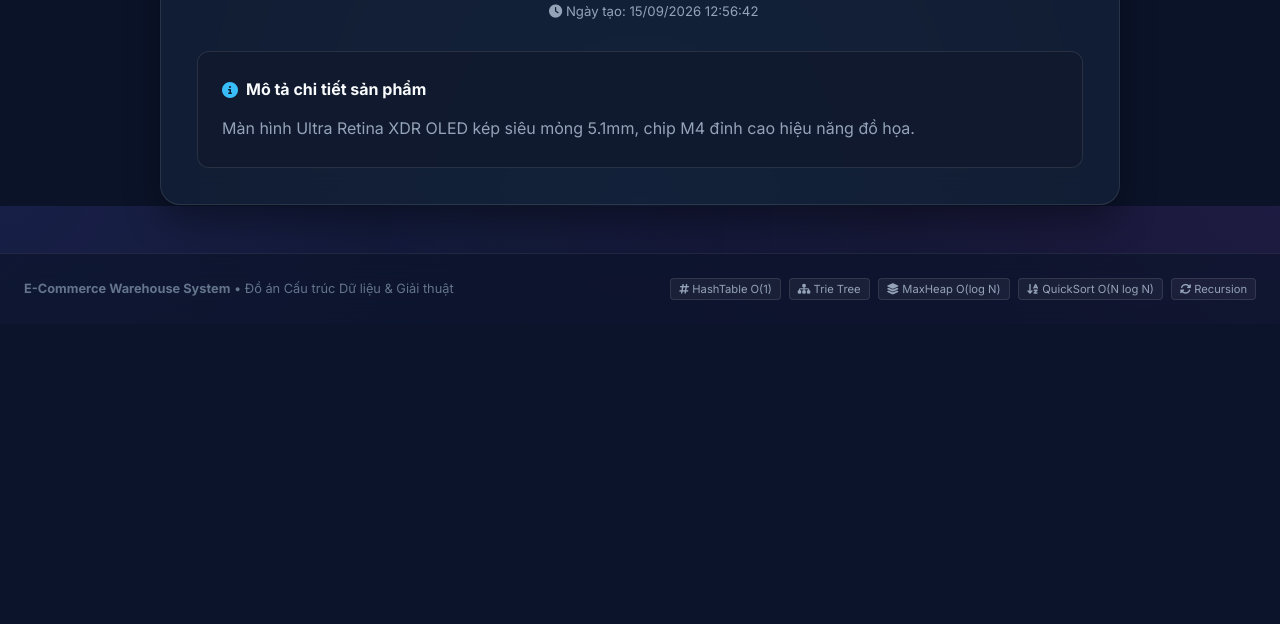
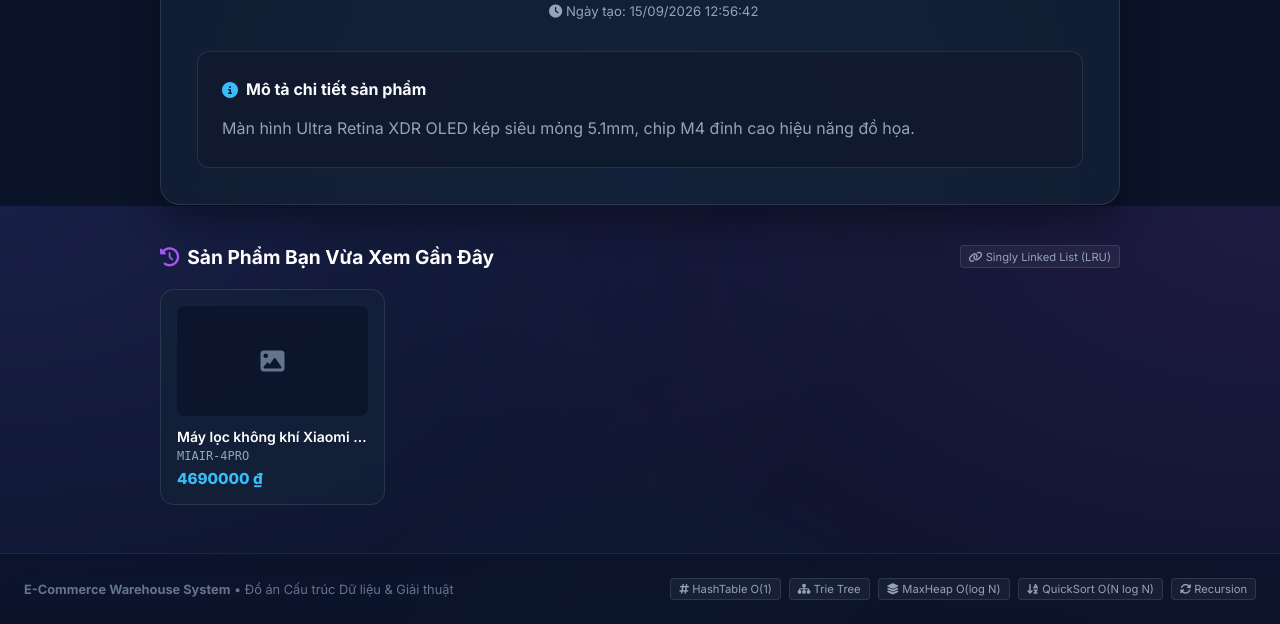
Before and after one commit to nigrumdiaster/ecommerce_warehouse, a Django app: page /product/detail/11/ in a window 1280 px wide. Shown: the part 594-1218 px from the top of the page. Before the commit the page ends 894 px from the top, so only its background shows below. Run offline with Django 5.2, Linux system fonts and the light colour scheme; data comes from the database, SQL or seed files in the repository; both versions use the stored data as it was after the commit.

Commit message:
Update recently view

```diff
--- a/engine/datastructures/__init__.py
+++ b/engine/datastructures/__init__.py
@@ -1,7 +1,10 @@
 from .hash_table import HashTable
 from .max_heap import MaxHeap
+from .linked_list import LinkedList, Node
 
 __all__ = [
     'HashTable',
     'MaxHeap',
+    'LinkedList',
+    'Node',
 ]
--- /dev/null
+++ b/engine/datastructures/linked_list.py
@@ -0,0 +1,108 @@
+class Node:
+    """Node trong Danh sách liên kết đơn (chỉ có con trỏ next)"""
+    def __init__(self, data=None):
+        self.data = data
+        self.next = None
+
+    def __repr__(self):
+        return f"Node({self.data})"
+
+
+class LinkedList:
+    def __init__(self, capacity=8):
+        self.head = None
+        self.count = 0
+        self.capacity = capacity
+
+    def is_empty(self):
+        return self.head is None
+
+    def __len__(self):
+        return self.count
+
+    def prepend(self, data):
+        """Thêm phần tử vào đầu danh sách - O(1)"""
+        new_node = Node(data)
+        new_node.next = self.head
+        self.head = new_node
+        self.count += 1
+        return new_node
+
+    def remove_by_id(self, item_id, id_getter=lambda x: getattr(x, 'id', x)):
+        """Tìm và xóa node có id tương ứng - O(N)"""
+        if self.head is None:
+            return False
+
+        # Nếu node cần xóa là head
+        if id_getter(self.head.data) == item_id:
+            self.head = self.head.next
+            self.count -= 1
+            return True
+
+        # Duyệt tìm node ở giữa hoặc cuối
+        prev = self.head
+        current = self.head.next
+        while current:
+            if id_getter(current.data) == item_id:
+                prev.next = current.next
+                self.count -= 1
+                return True
+            prev = current
+            current = current.next
+
+        return False
+
+    def remove_tail(self):
+        """Xóa phần tử cũ nhất ở cuối danh sách khi vượt quá giới hạn - O(N)"""
+        if self.head is None:
+            return None
+
+        # Danh sách chỉ có 1 phần tử
+        if self.head.next is None:
+            data = self.head.data
+            self.head = None
+            self.count = 0
+            return data
+
+        # Danh sách có >= 2 phần tử: tìm phần tử kế cuối
+        prev = self.head
+        current = self.head.next
+        while current.next:
+            prev = current
+            current = current.next
+
+        data = current.data
+        prev.next = None
+        self.count -= 1
+        return data
+
+    def add_recently_viewed(self, item, id_getter=lambda x: getattr(x, 'id', x)):
+        item_id = id_getter(item)
+        self.remove_by_id(item_id, id_getter)
+        self.prepend(item)
+
+        if self.count > self.capacity:
+            self.remove_tail()
+
+    def to_list(self):
+        result = []
+        current = self.head
+        while current:
+            result.append(current.data)
+            current = current.next
+        return result
+
+    def clear(self):
+        self.head = None
+        self.count = 0
+
+    def __iter__(self):
+        current = self.head
+        while current:
+            yield current.data
+            current = current.next
+
+
+# Alias tương thích nếu cần
+SinglyLinkedList = LinkedList
+SinglyNode = Node
--- a/products/services.py
+++ b/products/services.py
@@ -1,5 +1,5 @@
-from engine.datastructures.hash_table import HashTable
-from .models import Product
+from engine.datastructures import HashTable, LinkedList
+from .models import Product, ProductViewHistory
 
 
 class ProductLookupService:
@@ -27,4 +27,49 @@ class ProductLookupService:
         self.loaded = False
 
 
+class RecentlyViewedService:
+    def __init__(self, capacity=9):
+        self.capacity = capacity
+        self.sessions = {}
+
+    def get_user_list(self, session_key):
+        if session_key not in self.sessions:
+            self.sessions[session_key] = LinkedList(capacity=self.capacity)
+            # Load từ DB nếu có lịch sử trước đó
+            if session_key:
+                try:
+                    histories = ProductViewHistory.objects.filter(
+                        session_key=session_key
+                    ).select_related('product__category').order_by('viewed_at')[:self.capacity]
+                    for h in histories:
+                        self.sessions[session_key].add_recently_viewed(h.product)
+                except Exception:
+                    pass
+        return self.sessions[session_key]
+
+    def record_view(self, product, session_key, user=None):
+        if not session_key:
+            return
+
+        ll = self.get_user_list(session_key)
+        ll.add_recently_viewed(product)
+
+        # Cập nhật thời điểm xem vào Database
+        try:
+            ProductViewHistory.objects.update_or_create(
+                session_key=session_key,
+                product=product,
+                defaults={'user': user if (user and user.is_authenticated) else None}
+            )
+        except Exception:
+            pass
+
+    def get_recently_viewed(self, session_key):
+        if not session_key:
+            return []
+        ll = self.get_user_list(session_key)
+        return ll.to_list()
+
+
 product_lookup_service = ProductLookupService()
+recently_viewed_service = RecentlyViewedService(capacity=8)
--- a/products/views.py
+++ b/products/views.py
@@ -3,7 +3,7 @@ from django.db.models import Q
 from django.http import JsonResponse
 
 from .models import Product, Category
-from .services import product_lookup_service
+from .services import product_lookup_service, recently_viewed_service
 from .trie import ProductTrie
 
 
@@ -159,6 +159,17 @@ def product_detail_mock(request, product_id):
         Product.objects.select_related('category'),
         id=product_id
     )
+    if not request.session.session_key:
+        request.session.save()
+    session_key = request.session.session_key
+
+    # Ghi nhận sản phẩm vừa xem
+    user = request.user if request.user.is_authenticated else None
+    recently_viewed_service.record_view(product, session_key, user=user)
+
+    # Lấy danh sách sản phẩm vừa xem
+    all_recent = recently_viewed_service.get_recently_viewed(session_key)
+    recently_viewed = [p for p in all_recent if p.id != product.id]
 
     stock = None
     try:
@@ -173,6 +184,7 @@ def product_detail_mock(request, product_id):
         {
             'product': product,
             'stock': stock,
+            'recently_viewed': recently_viewed,
         }
     )
 
--- a/templates/products/product_detail.html
+++ b/templates/products/product_detail.html
@@ -21,7 +21,7 @@
         padding: 2.25rem;
         box-shadow: 0 15px 35px rgba(0, 0, 0, 0.35);
         max-width: 960px;
-        margin: 0 auto;
+        margin: 0 auto 2.5rem;
     }
 
     .product-main-grid {
@@ -145,6 +145,87 @@
         align-items: center;
         gap: 0.5rem;
     }
+
+    /* Recently Viewed Section */
+    .recent-section {
+        max-width: 960px;
+        margin: 0 auto;
+    }
+
+    .recent-header {
+        display: flex;
+        justify-content: space-between;
+        align-items: center;
+        margin-bottom: 1.25rem;
+    }
+
+    .recent-title {
+        font-size: 1.2rem;
+        font-weight: 700;
+        color: #fff;
+        display: flex;
+        align-items: center;
+        gap: 0.5rem;
+    }
+
+    .recent-grid {
+        display: grid;
+        grid-template-columns: repeat(auto-fill, minmax(210px, 1fr));
+        gap: 1.25rem;
+    }
+
+    .recent-card {
+        background: var(--glass-bg);
+        border: 1px solid var(--glass-border);
+        backdrop-filter: blur(12px);
+        border-radius: 14px;
+        padding: 1rem;
+        text-decoration: none;
+        color: inherit;
+        display: flex;
+        flex-direction: column;
+        transition: all 0.25s ease;
+    }
+
+    .recent-card:hover {
+        transform: translateY(-4px);
+        border-color: var(--accent-blue);
+        box-shadow: 0 8px 20px rgba(0, 0, 0, 0.3);
+    }
+
+    .recent-card-img {
+        height: 110px;
+        border-radius: 8px;
+        background: rgba(11, 19, 41, 0.8);
+        overflow: hidden;
+        margin-bottom: 0.75rem;
+        display: flex;
+        align-items: center;
+        justify-content: center;
+    }
+
+    .recent-card-img img {
+        width: 100%;
+        height: 100%;
+        object-fit: cover;
+    }
+
+    .recent-card-title {
+        font-size: 0.875rem;
+        font-weight: 600;
+        color: #fff;
+        margin-bottom: 0.25rem;
+        white-space: nowrap;
+        overflow: hidden;
+        text-overflow: ellipsis;
+    }
+
+    .recent-card-price {
+        font-size: 0.95rem;
+        font-weight: 800;
+        color: var(--accent-blue);
+        margin-top: auto;
+    }
 </style>
 {% endblock %}
 
@@ -251,4 +332,36 @@
         {% endif %}
     </div>
 </div>
+
+<!-- RECENTLY VIEWED (DOUBLY LINKED LIST LRU) -->
+{% if recently_viewed %}
+<div class="recent-section">
+    <div class="recent-header">
+        <h2 class="recent-title">
+            <i class="fa-solid fa-clock-rotate-left" style="color: var(--accent-purple);"></i>
+            Sản Phẩm Bạn Vừa Xem Gần Đây
+        </h2>
+        <span class="dsa-tag"><i class="fa-solid fa-link"></i> Singly Linked List (LRU)</span>
+    </div>
+
+    <div class="recent-grid">
+        {% for item in recently_viewed %}
+        <a href="{% url 'product_detail' item.id %}" class="recent-card">
+            <div class="recent-card-img">
+                {% if item.image %}
+                    <img src="{{ item.image.url }}" alt="{{ item.name }}">
+                {% else %}
+                    <i class="fa-solid fa-image" style="color: var(--text-muted); font-size: 1.5rem;"></i>
+                {% endif %}
+            </div>
+            <div class="recent-card-title">{{ item.name }}</div>
+            <div style="font-size: 0.75rem; font-family: monospace; color: var(--text-secondary); margin-bottom: 0.4rem;">
+                {{ item.sku }}
+            </div>
+            <div class="recent-card-price">{{ item.price|floatformat:0 }} ₫</div>
+        </a>
+        {% endfor %}
+    </div>
+</div>
+{% endif %}
 {% endblock %}
```
Also changed, not shown: db.sqlite3.
